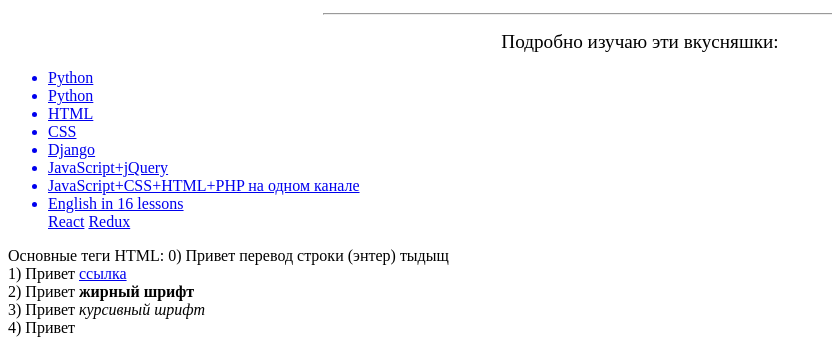
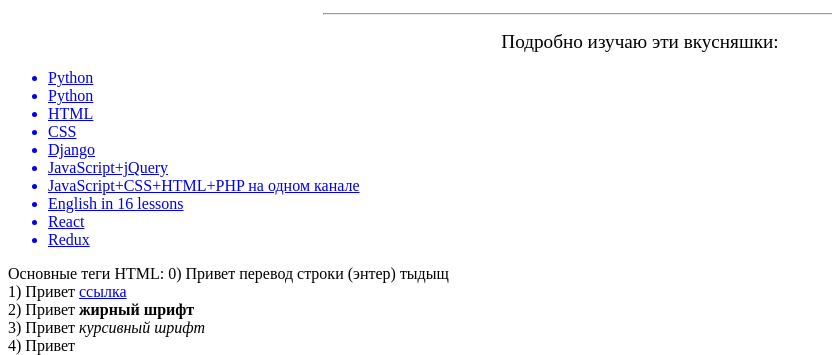
Before and after one commit to 6uilder/HTML_CSS, a plain HTML site: page HTML1/мой первый HTML.html in a window 1280 px wide. Shown: the part 123-478 px from the top of the page, without its empty margins (0-832 px from the left). Drawn offline with Linux system fonts and the light colour scheme.

Commit message:
add React-Redux

```diff
--- a/HTML1/мой первый HTML.html
+++ b/HTML1/мой первый HTML.html
@@ -26,8 +26,8 @@
 			<a href="https://www.youtube.com/watch?time_continue=120&v=KmTK8kub_gw"><li> JavaScript+jQuery</li></a>
 			<a href="https://www.youtube.com/watch?v=uvefDh0LpNY&list=PLuY6eeDuleINjS4_G7KuYThU_T4uzpAuG"><li> JavaScript+CSS+HTML+PHP на одном канале</li></a>
 			<a href="https://www.youtube.com/watch?time_continue=2&v=8sNV6NvgAgY"><li> English in 16 lessons</li></a>
-			<a href="https://www.youtube.com/watch?v=Vok-FQDjoiM&list=PLcvhF2Wqh7DNVy1OCUpG3i5lyxyBWhGZ8&index=95">React</a>
-			<a href="#">Redux</a>
+			<a href="https://www.youtube.com/watch?v=Vok-FQDjoiM&list=PLcvhF2Wqh7DNVy1OCUpG3i5lyxyBWhGZ8&index=95"><li> React</li></a>
+			<a href="#"><li> Redux </li></a>
 
 
 		</ul>
```
